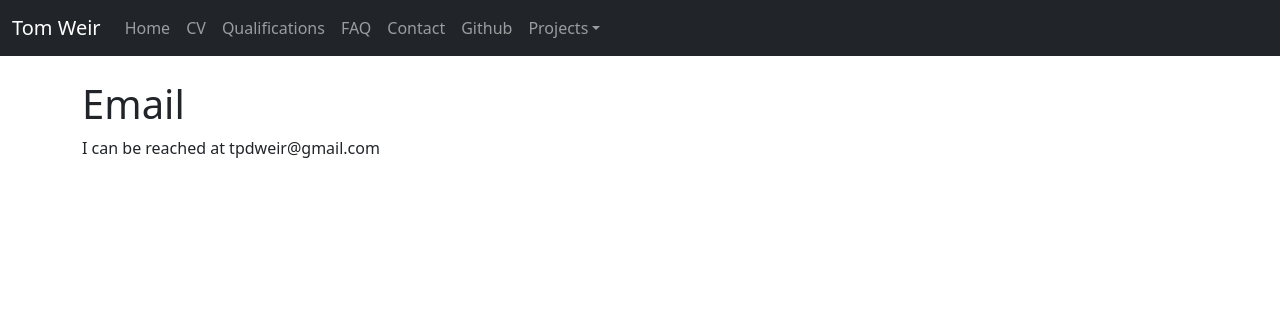
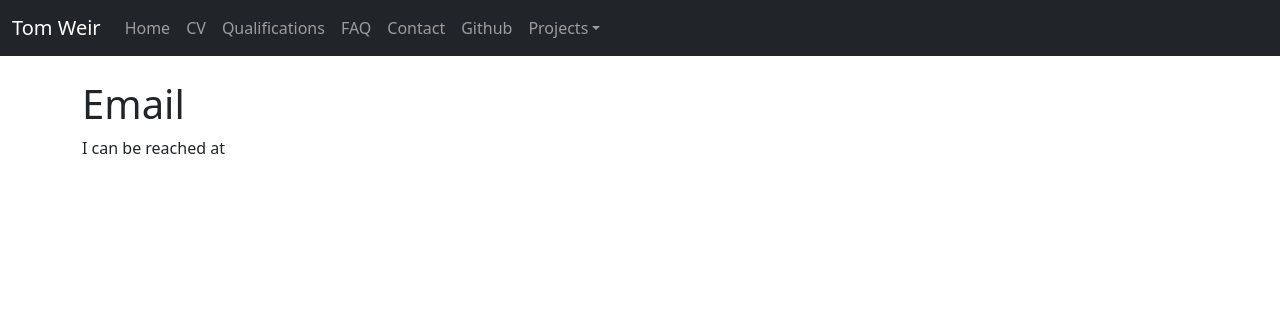
Before and after one commit to TPDW/tpdw_site, a Django app: page /contact/ in a window 1280 px wide. Shown: the top 316 px of the page. Run offline with Django 3.2, Linux system fonts and the light colour scheme; some libraries are stand-ins or nearby versions.

Commit message:
heroku debugging

```diff
--- a/mainSite/templates/mainSite/contact.html
+++ b/mainSite/templates/mainSite/contact.html
@@ -3,5 +3,5 @@
 {% block content %}
 <h1> Email </h1>
 I can be reached at
-<span style="unicode-bidi:bidi-override; direction: rtl;">moc.liamg@riewdpt</span>
+<!-- <span style="unicode-bidi:bidi-override; direction: rtl;">moc.liamg@riewdpt</span> -->
 {% endblock %}
```
